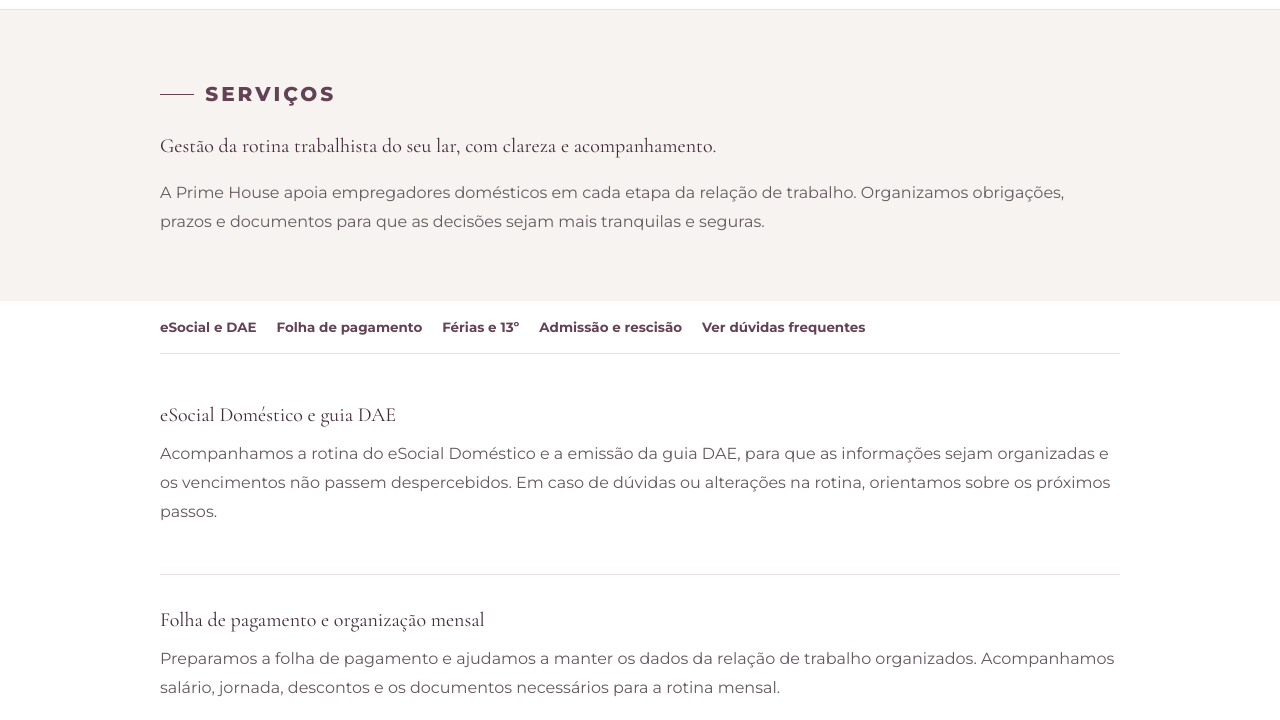
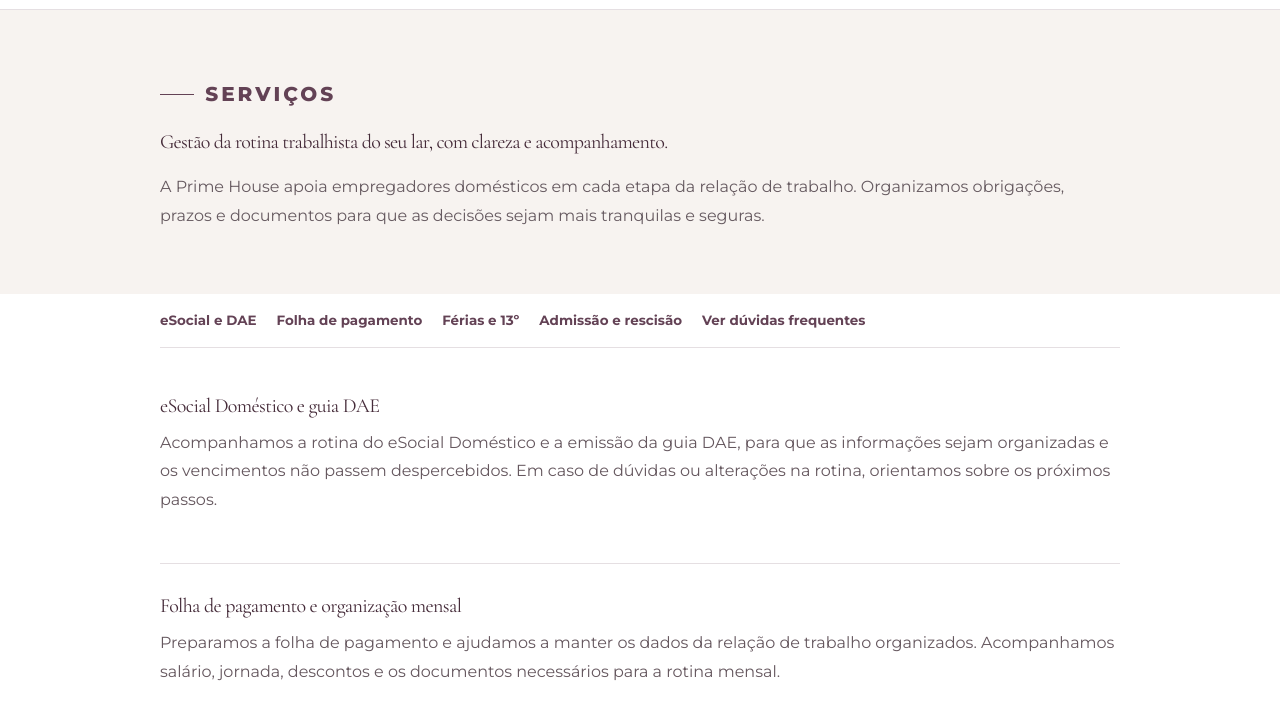
Before and after one commit to oliverbill/prime-house-site, a plain HTML site: page servicos.html in a window 1280 px wide. Shown: the part 80-800 px from the top of the page. Drawn offline with nearby package versions, Linux system fonts and the light colour scheme.

Commit message:
Iguala espaçamento tipográfico dos serviços à página inicial

```diff
--- a/servicos.html
+++ b/servicos.html
@@ -32,7 +32,8 @@
     .article-nav { padding: 1rem 0; font-size: .84rem; line-height: 1.5; }
     .article-main { padding: 3rem 0; }
     .article-header h1, .article-header p, .service-detail p { max-width: none; }
-    .article-header h1, .service-detail h2, .article-cta h2 { line-height: 1.3; }
+    .article-header h1 { line-height: .98; letter-spacing: -.035em; }
+    .service-detail h2, .article-cta h2 { line-height: 1.05; letter-spacing: -.03em; }
     .article-header p:not(.eyebrow), .service-detail p { font-size: 16px; line-height: 1.8; }
     .article-header .eyebrow { margin-bottom: 1.7rem; }
     .service-detail { padding: 2rem 0; scroll-margin-top: 110px; }
```
